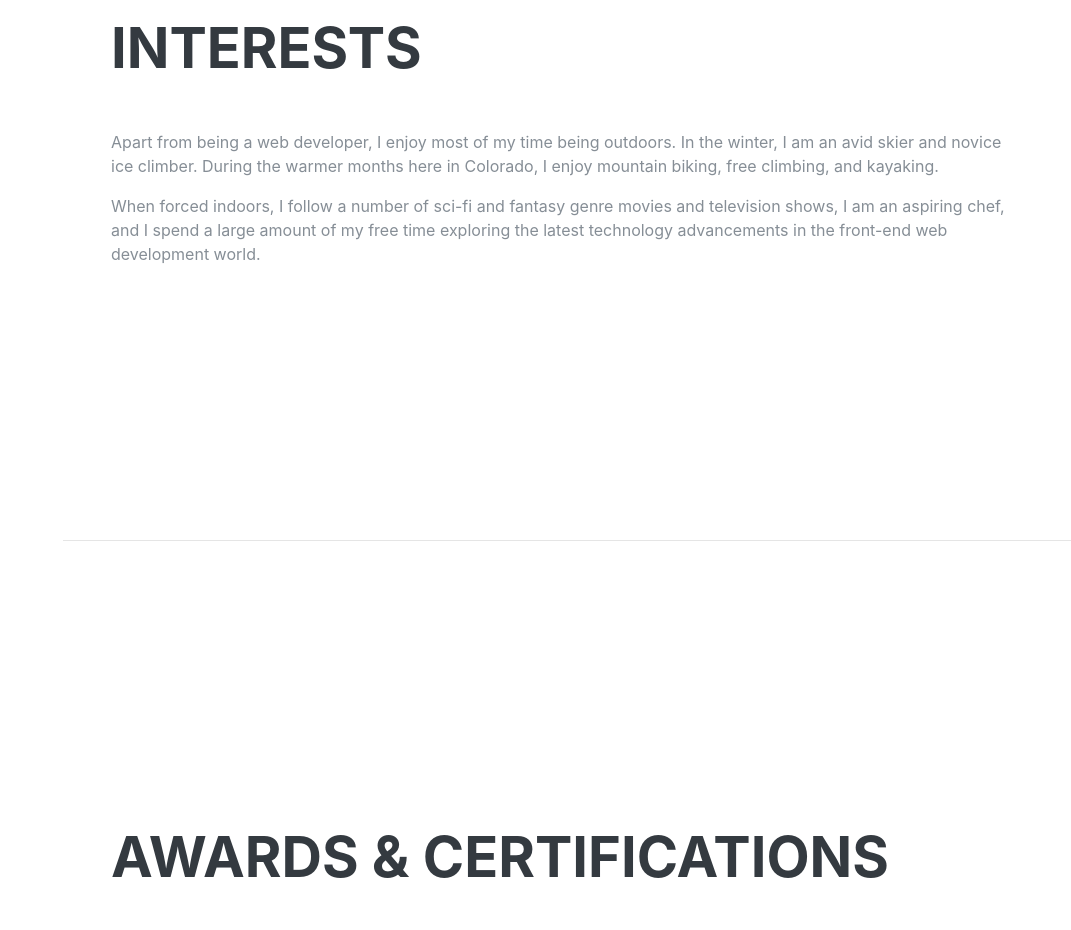
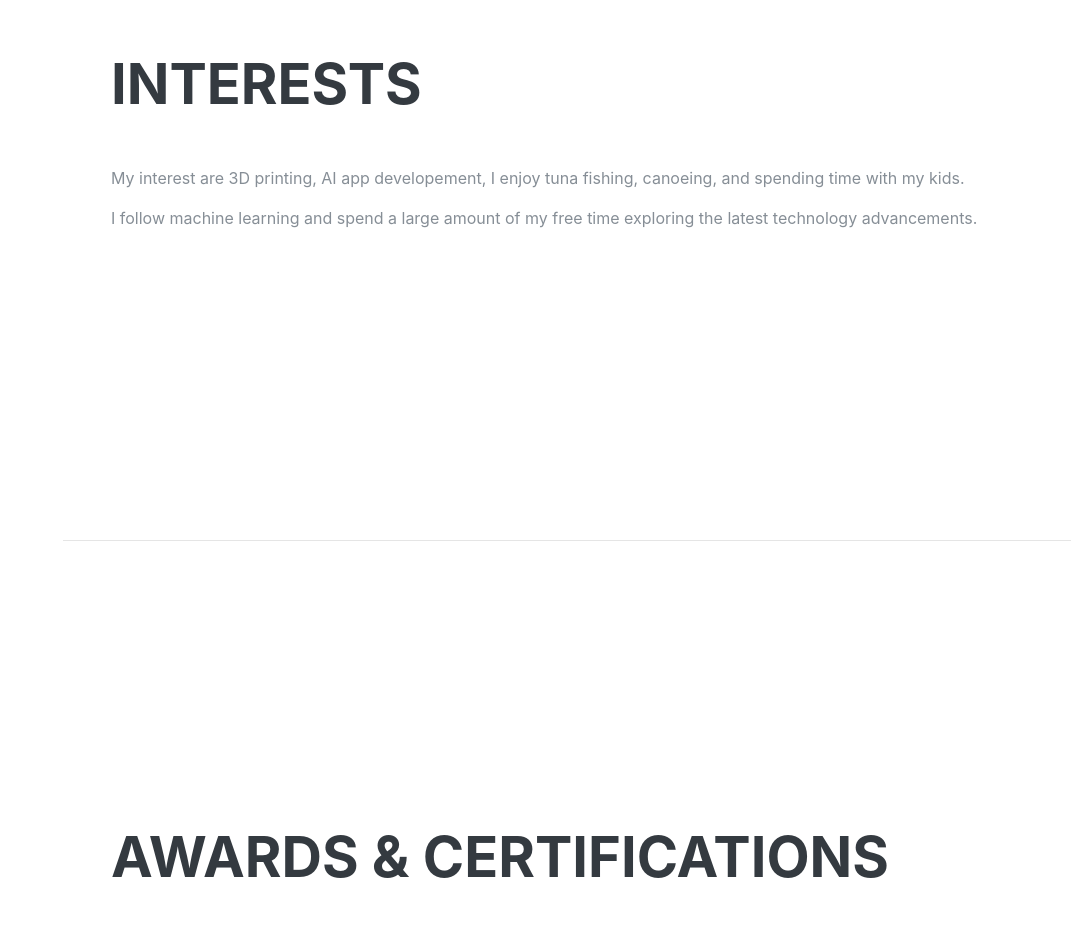
Before and after one commit to ronjon22820/ronjon22820.github.io, a plain HTML site: page index.html in a window 1280 px wide. Shown: the part 5020-5950 px from the top of the page, without its empty margins (209-1280 px from the left). Drawn offline with Linux system fonts and the light colour scheme; a web font is replaced by a local one.

Commit message:
Update Index.html
Modified interests

```diff
--- a/index.html
+++ b/index.html
@@ -264,8 +264,8 @@
     <section class="resume-section p-3 p-lg-5 d-flex align-items-center" id="interests">
       <div class="w-100">
         <h2 class="mb-5">Interests</h2>
-        <p>Apart from being a web developer, I enjoy most of my time being outdoors. In the winter, I am an avid skier and novice ice climber. During the warmer months here in Colorado, I enjoy mountain biking, free climbing, and kayaking.</p>
-        <p class="mb-0">When forced indoors, I follow a number of sci-fi and fantasy genre movies and television shows, I am an aspiring chef, and I spend a large amount of my free time exploring the latest technology advancements in the front-end web development world.</p>
+        <p>My interest are 3D printing, AI app developement, I enjoy tuna fishing, canoeing, and spending time with my kids.</p>
+        <p class="mb-0">I follow machine learning and spend a large amount of my free time exploring the latest technology advancements.</p>
       </div>
     </section>
 
```
